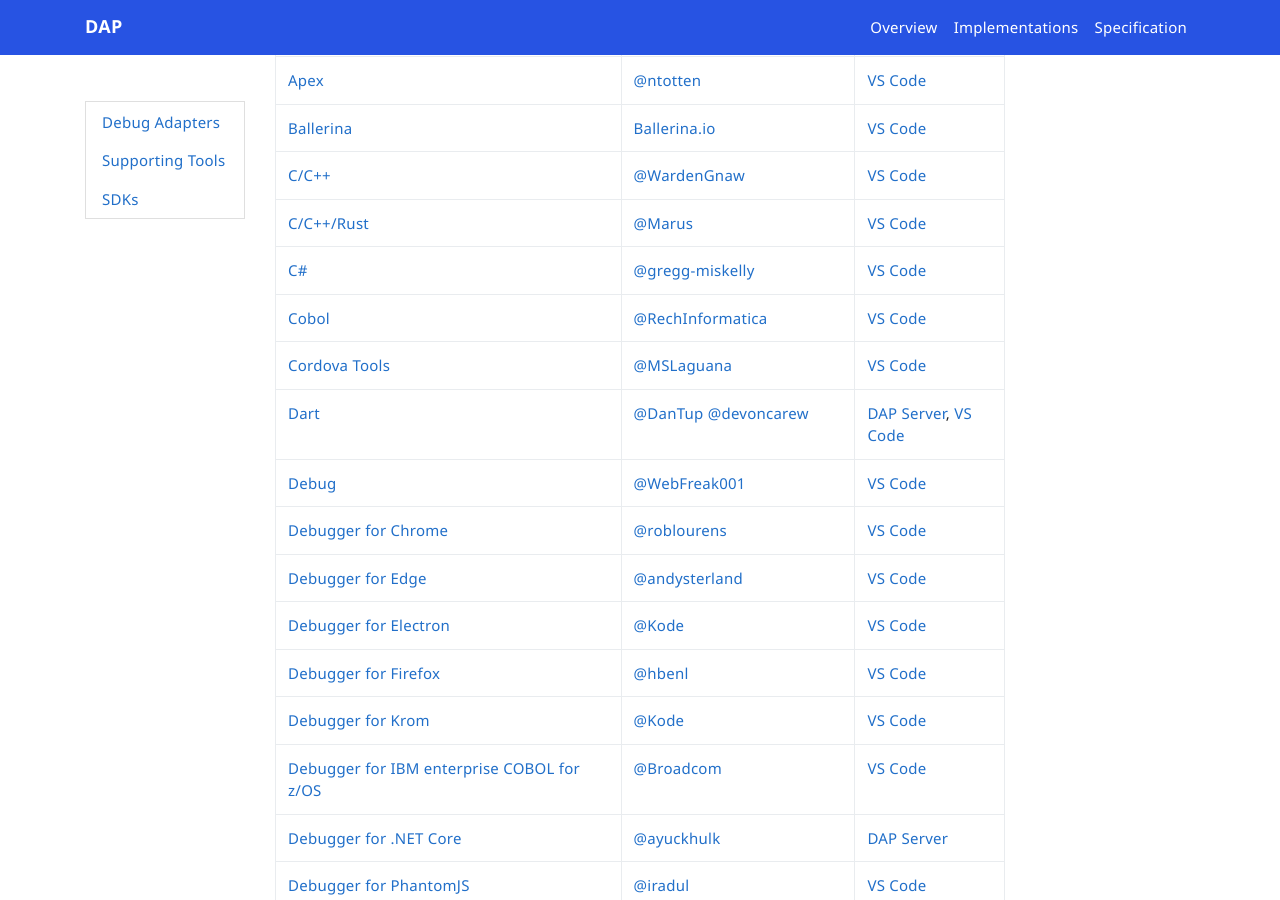
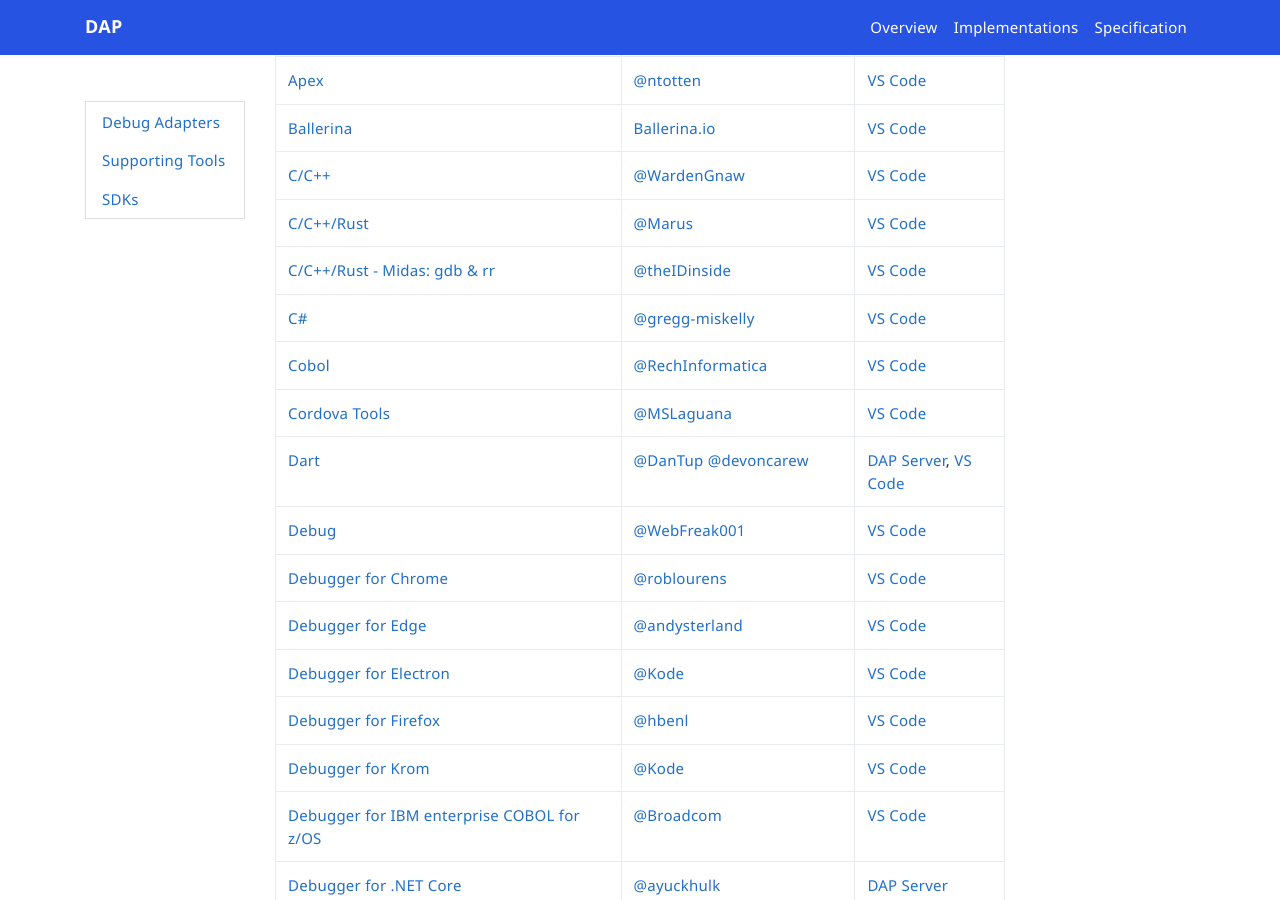
Before and after one commit to microsoft/debug-adapter-protocol, a Jekyll site: the page built from _implementors/adapters.md, in a window 1280 px wide and 900 px high, scrolled down 458 px. Built offline with Jekyll 4.4.1, drawn with Linux system fonts in a browser that asks for light colours; nearby versions of some CDN libraries; comment, search, counter and statistics services are not loaded.

Commit message:
Add Midas to Debug Adapter list, w/ VSCode (#528)

```diff
--- a/_implementors/adapters.md
+++ b/_implementors/adapters.md
@@ -18,6 +18,7 @@
 [Ballerina](https://github.com/ballerina-platform/ballerina-lang/)|[Ballerina.io](https://ballerina.io/)|[VS Code](https://marketplace.visualstudio.com/items?itemName=wso2.ballerina) |
 [C/C++](https://github.com/Microsoft/vscode-cpptools)|[@WardenGnaw](https://github.com/WardenGnaw)|[VS Code](https://marketplace.visualstudio.com/items?itemName=ms-vscode.cpptools)
 [C/C++/Rust](https://github.com/Marus/cortex-debug)|[@Marus](https://github.com/Marus)|[VS Code](https://marketplace.visualstudio.com/items?itemName=marus25.cortex-debug)
+[C/C++/Rust - Midas: gdb & rr](https://github.com/farre/midas)|[@theIDinside](https://github.com/theIDinside)|[VS Code](https://marketplace.visualstudio.com/items?itemName=farrese.midas)
 [C#](https://github.com/OmniSharp/omnisharp-vscode)|[@gregg-miskelly](https://github.com/gregg-miskelly)|[VS Code](https://marketplace.visualstudio.com/items?itemName=ms-vscode.csharp)
 [Cobol](https://github.com/RechInformatica/rech-cobol-debugger)|[@RechInformatica](https://github.com/RechInformatica)|[VS Code](https://marketplace.visualstudio.com/items?itemName=rechinformatica.rech-cobol-debugger)
 [Cordova Tools](https://github.com/Microsoft/vscode-cordova)|[@MSLaguana](https://github.com/MSLaguana)|[VS Code](https://marketplace.visualstudio.com/items?itemName=vsmobile.cordova-tools)
```
